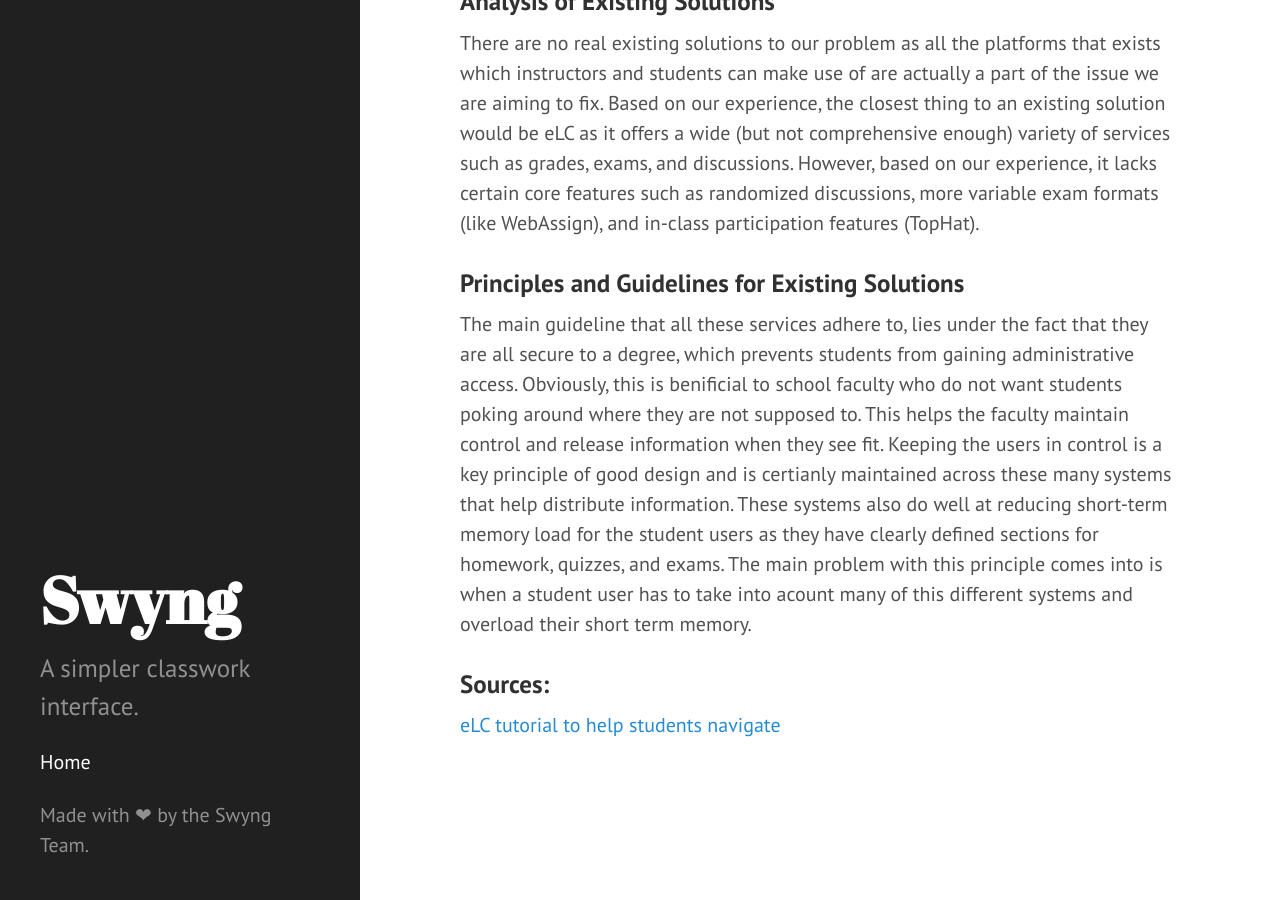
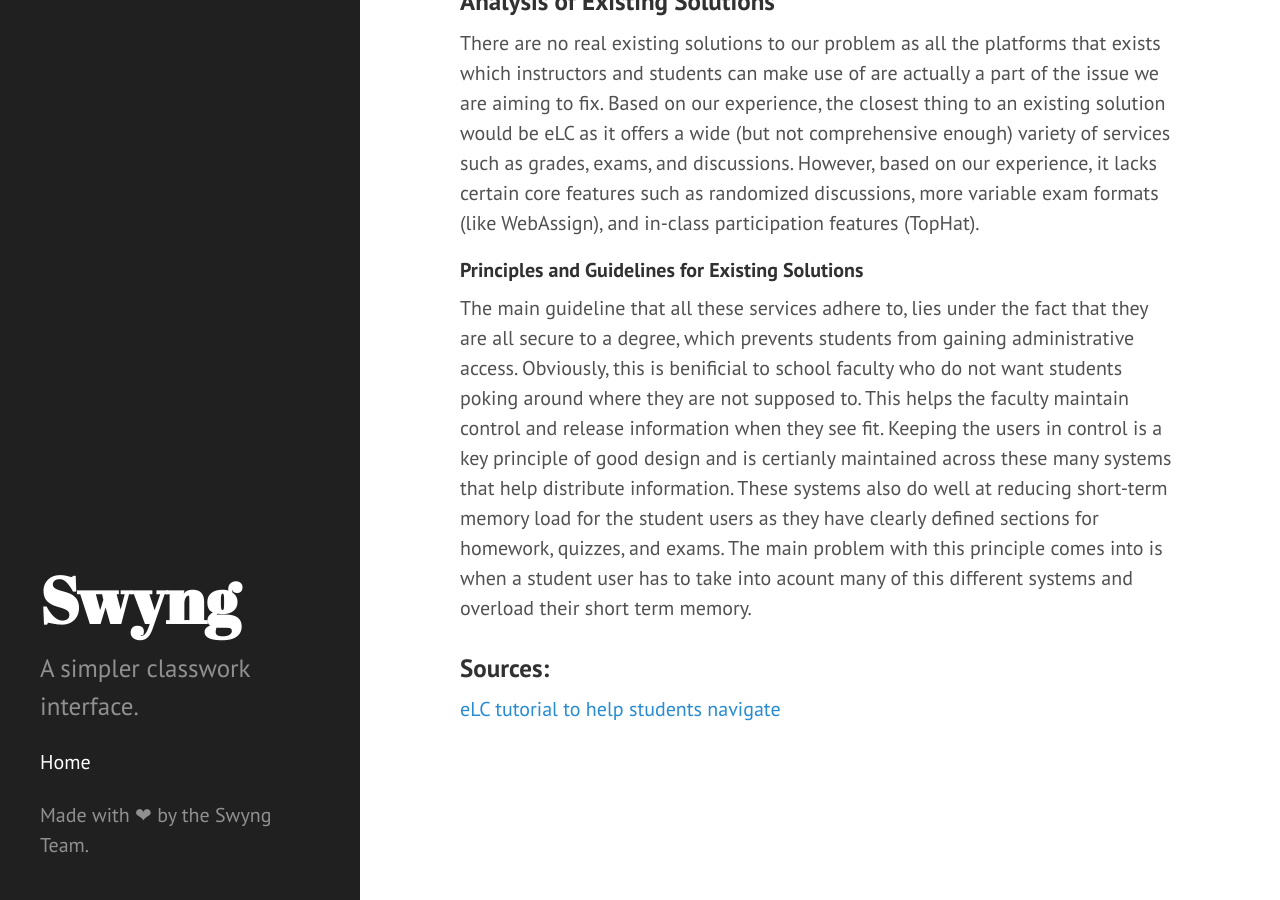
Before and after one commit to MediocreCode/4800TermProject, a Jekyll site: the page built from milestone2.md, in a window 1280 px wide and 900 px high, scrolled down 1400 px. Built offline with Jekyll 4.4.1, drawn with Linux system fonts in a browser that asks for light colours; Markdown is read by kramdown in place of the engine named in the settings.

Commit message:
small edit

```diff
--- a/milestone2.md
+++ b/milestone2.md
@@ -19,7 +19,7 @@ For our system we have a total of 3 potential users.
 ### Analysis of Existing Solutions
 There are no real existing solutions to our problem as all the platforms that exists which instructors and students can make use of are actually a part of the issue we are aiming to fix. Based on our experience, the closest thing to an existing solution would be eLC as it offers a wide (but not comprehensive enough) variety of services such as grades, exams, and discussions. However, based on our experience, it lacks certain core features such as randomized discussions, more variable exam formats (like WebAssign), and in-class participation features (TopHat).
 
-### Principles and Guidelines for Existing Solutions
+#### Principles and Guidelines for Existing Solutions
 The main guideline that all these services adhere to, lies under the fact that they are all secure to a degree, which prevents students from gaining administrative access. Obviously, this is benificial to school faculty who do not want students poking around where they are not supposed to. This helps the faculty maintain control and release information when they see fit. Keeping the users in control is a key principle of good design and is certianly maintained across these many systems that help distribute information. These systems also do well at reducing short-term memory load for the student users as they have clearly defined sections for homework, quizzes, and exams. The main problem with this principle comes into is when a student user has to take into acount many of this different systems and overload their short term memory.
 
 ### Sources:
```
